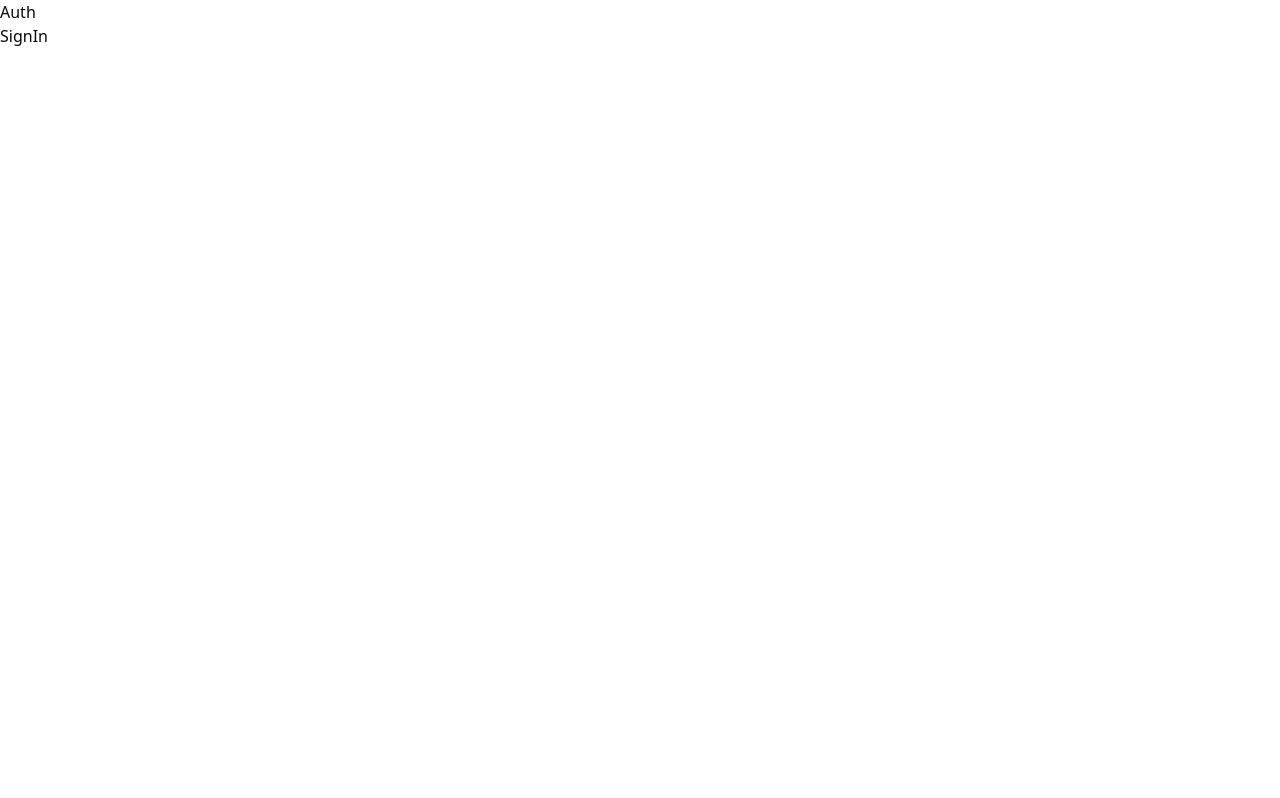
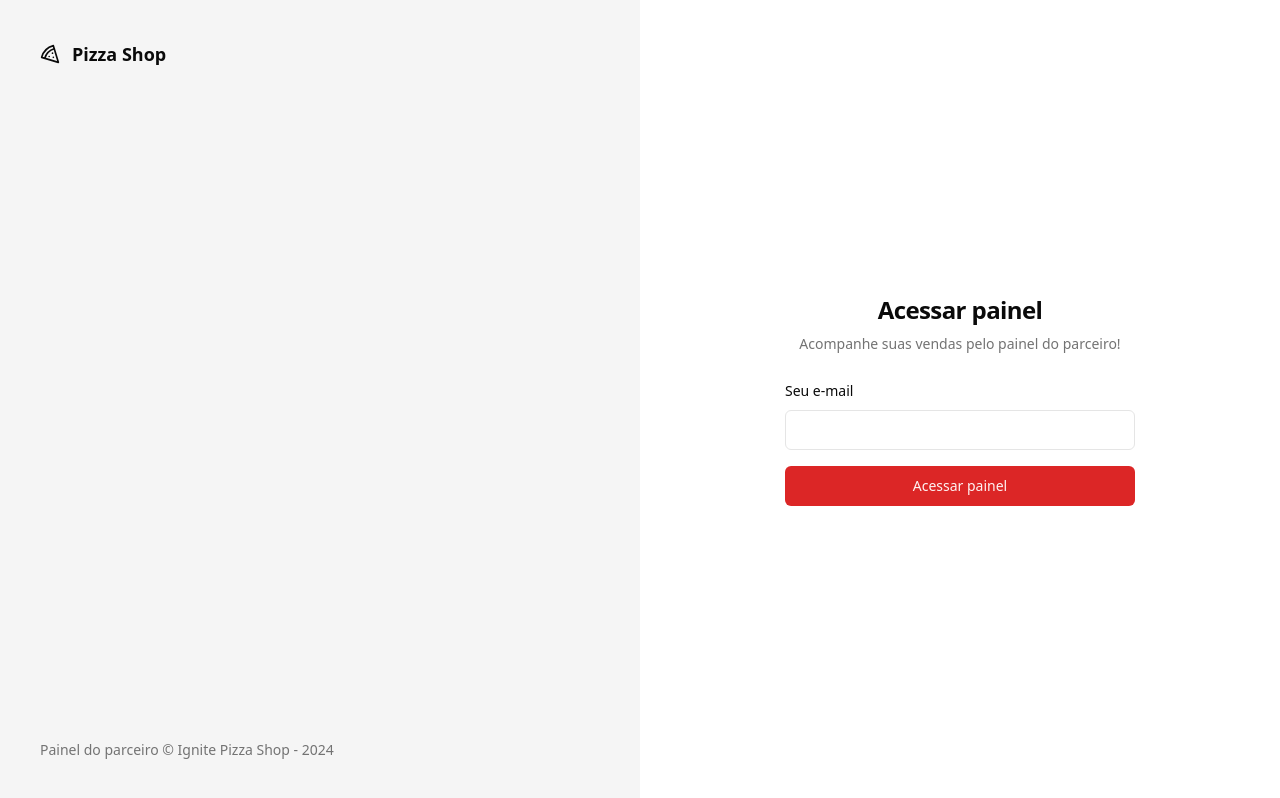
Before and after one commit to MarianaSavoldi/ignite-pizza-shop, a React (Vite) app: page /sign-in in a window 1280 px wide. Built offline with nearby package versions, Linux system fonts and the light colour scheme.

Commit message:
feat(sign-in): finish SignIn page layout

```diff
--- a/package.json
+++ b/package.json
@@ -10,6 +10,7 @@
     "preview": "vite preview"
   },
   "dependencies": {
+    "@radix-ui/react-label": "^2.0.2",
     "@radix-ui/react-slot": "^1.0.2",
     "class-variance-authority": "^0.7.0",
     "clsx": "^2.1.0",
--- /dev/null
+++ b/src/components/ui/input.tsx
@@ -0,0 +1,25 @@
+import * as React from 'react'
+
+import { cn } from '@/lib/utils'
+
+export interface InputProps
+  extends React.InputHTMLAttributes<HTMLInputElement> {}
+
+const Input = React.forwardRef<HTMLInputElement, InputProps>(
+  ({ className, type, ...props }, ref) => {
+    return (
+      <input
+        type={type}
+        className={cn(
+          'flex h-10 w-full rounded-md border border-input bg-background px-3 py-2 text-sm ring-offset-background file:border-0 file:bg-transparent file:text-sm file:font-medium placeholder:text-muted-foreground focus-visible:outline-none focus-visible:ring-2 focus-visible:ring-ring focus-visible:ring-offset-2 disabled:cursor-not-allowed disabled:opacity-50',
+          className,
+        )}
+        ref={ref}
+        {...props}
+      />
+    )
+  },
+)
+Input.displayName = 'Input'
+
+export { Input }
--- /dev/null
+++ b/src/components/ui/label.tsx
@@ -0,0 +1,24 @@
+import * as LabelPrimitive from '@radix-ui/react-label'
+import { cva, type VariantProps } from 'class-variance-authority'
+import * as React from 'react'
+
+import { cn } from '@/lib/utils'
+
+const labelVariants = cva(
+  'text-sm font-medium leading-none peer-disabled:cursor-not-allowed peer-disabled:opacity-70',
+)
+
+const Label = React.forwardRef<
+  React.ElementRef<typeof LabelPrimitive.Root>,
+  React.ComponentPropsWithoutRef<typeof LabelPrimitive.Root> &
+    VariantProps<typeof labelVariants>
+>(({ className, ...props }, ref) => (
+  <LabelPrimitive.Root
+    ref={ref}
+    className={cn(labelVariants(), className)}
+    {...props}
+  />
+))
+Label.displayName = LabelPrimitive.Root.displayName
+
+export { Label }
--- a/src/global.css
+++ b/src/global.css
@@ -5,66 +5,50 @@
 @layer base {
   :root {
     --background: 0 0% 100%;
-    --foreground: 240 10% 3.9%;
-
+    --foreground: 0 0% 3.9%;
     --card: 0 0% 100%;
-    --card-foreground: 240 10% 3.9%;
-
+    --card-foreground: 0 0% 3.9%;
     --popover: 0 0% 100%;
-    --popover-foreground: 240 10% 3.9%;
-
-    --primary: 240 5.9% 10%;
-    --primary-foreground: 0 0% 98%;
-
-    --secondary: 240 4.8% 95.9%;
-    --secondary-foreground: 240 5.9% 10%;
-
-    --muted: 240 4.8% 95.9%;
-    --muted-foreground: 240 3.8% 46.1%;
-
-    --accent: 240 4.8% 95.9%;
-    --accent-foreground: 240 5.9% 10%;
-
+    --popover-foreground: 0 0% 3.9%;
+    --primary: 0 72.2% 50.6%;
+    --primary-foreground: 0 85.7% 97.3%;
+    --secondary: 0 0% 96.1%;
+    --secondary-foreground: 0 0% 9%;
+    --muted: 0 0% 96.1%;
+    --muted-foreground: 0 0% 45.1%;
+    --accent: 0 0% 96.1%;
+    --accent-foreground: 0 0% 9%;
     --destructive: 0 84.2% 60.2%;
     --destructive-foreground: 0 0% 98%;
-
-    --border: 240 5.9% 90%;
-    --input: 240 5.9% 90%;
-    --ring: 240 10% 3.9%;
-
+    --border: 0 0% 89.8%;
+    --input: 0 0% 89.8%;
+    --ring: 0 72.2% 50.6%;
     --radius: 0.5rem;
   }
 
   .dark {
-    --background: 240 10% 3.9%;
+    --background: 0 0% 3.9%;
     --foreground: 0 0% 98%;
-
-    --card: 240 10% 3.9%;
+    --card: 0 0% 3.9%;
     --card-foreground: 0 0% 98%;
-
-    --popover: 240 10% 3.9%;
+    --popover: 0 0% 3.9%;
     --popover-foreground: 0 0% 98%;
-
-    --primary: 0 0% 98%;
-    --primary-foreground: 240 5.9% 10%;
-
-    --secondary: 240 3.7% 15.9%;
+    --primary: 0 72.2% 50.6%;
+    --primary-foreground: 0 85.7% 97.3%;
+    --secondary: 0 0% 14.9%;
     --secondary-foreground: 0 0% 98%;
-
-    --muted: 240 3.7% 15.9%;
-    --muted-foreground: 240 5% 64.9%;
-
-    --accent: 240 3.7% 15.9%;
+    --muted: 0 0% 14.9%;
+    --muted-foreground: 0 0% 63.9%;
+    --accent: 0 0% 14.9%;
     --accent-foreground: 0 0% 98%;
-
     --destructive: 0 62.8% 30.6%;
     --destructive-foreground: 0 0% 98%;
-
-    --border: 240 3.7% 15.9%;
-    --input: 240 3.7% 15.9%;
-    --ring: 240 4.9% 83.9%;
+    --border: 0 0% 14.9%;
+    --input: 0 0% 14.9%;
+    --ring: 0 72.2% 50.6%;
   }
 }
+
 
 @layer base {
   * {
--- a/src/pages/_layouts/auth.tsx
+++ b/src/pages/_layouts/auth.tsx
@@ -1,11 +1,21 @@
+import { Pizza } from 'lucide-react'
 import { Outlet } from 'react-router-dom'
 
 export function AuthLayout() {
   return (
-    <div>
-      <h1>Auth</h1>
+    <div className="grid min-h-screen grid-cols-2">
+      <div className="borde-r flex h-full flex-col justify-between border-foreground/5 bg-muted p-10 text-muted-foreground">
+        <div className="flex items-center gap-3 text-lg text-foreground">
+          <Pizza className="h-5 w-5" />
+          <span className="font-semibold">Pizza Shop</span>
+        </div>
+        <footer className="text-sm">
+          Painel do parceiro &copy; Ignite Pizza Shop -{' '}
+          {new Date().getFullYear()}
+        </footer>
+      </div>
 
-      <div>
+      <div className="flex flex-col items-center justify-center">
         <Outlet />
       </div>
     </div>
--- a/src/pages/auth/sign-in.tsx
+++ b/src/pages/auth/sign-in.tsx
@@ -1,10 +1,35 @@
 import { Helmet } from 'react-helmet-async'
+
+import { Button } from '@/components/ui/button'
+import { Input } from '@/components/ui/input'
+import { Label } from '@/components/ui/label'
 
 export function SignIn() {
   return (
     <>
       <Helmet title="Login" />
-      <h1>SignIn</h1>
+      <div className="p-8">
+        <div className="flex w-[350px] flex-col justify-center gap-6">
+          <div className="flex flex-col gap-2 text-center">
+            <h1 className="text-2xl font-semibold tracking-tight">
+              Acessar painel
+            </h1>
+            <p className="text-sm text-muted-foreground">
+              Acompanhe suas vendas pelo painel do parceiro!
+            </p>
+          </div>
+
+          <form className="space-y-4">
+            <div className="space-y-2">
+              <Label htmlFor="email">Seu e-mail</Label>
+              <Input id="email" type="email" />
+            </div>
+            <Button className="w-full" type="submit">
+              Acessar painel
+            </Button>
+          </form>
+        </div>
+      </div>
     </>
   )
 }
```
Also changed, not shown: 1 other file (tests, documents, lock files or other folders).
